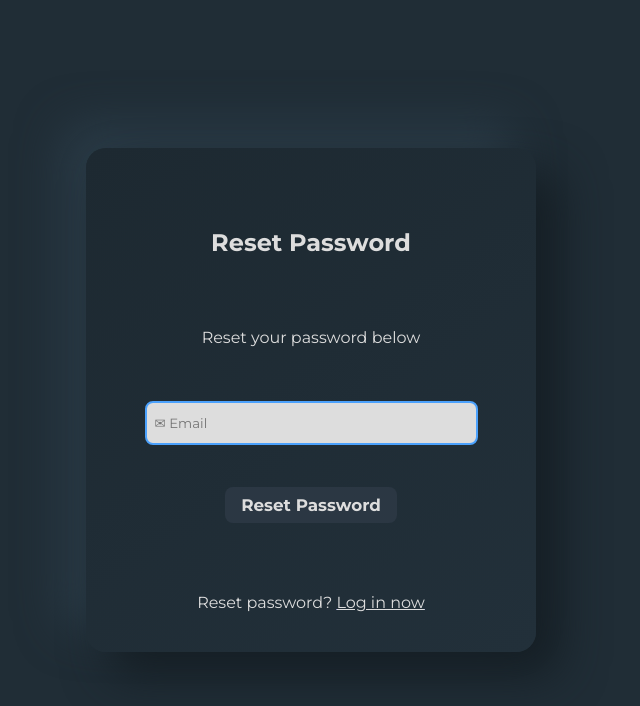
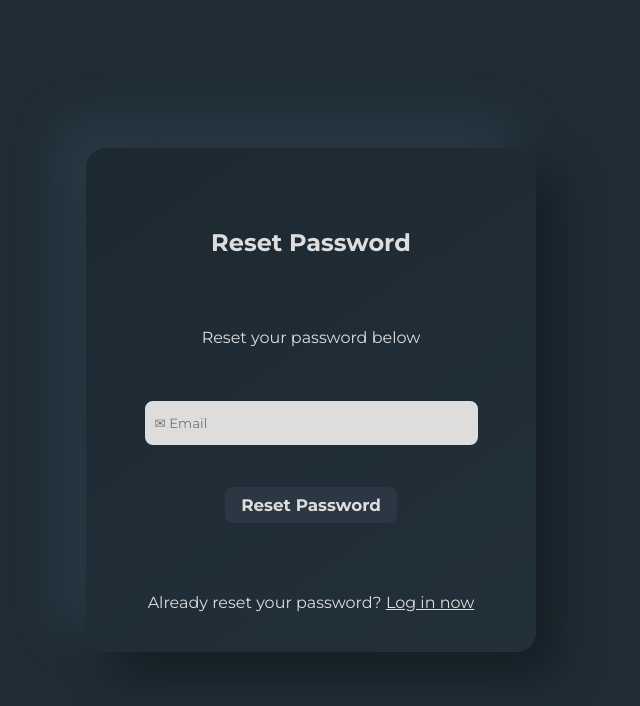
Before and after one commit to tahseenio/login-signup, a React (Create React App) app: page /forgot in a window 1280 px wide. Shown: the top 706 px of the page, without its empty margins (329-969 px from the left). Built offline with nearby package versions, Linux system fonts and the light colour scheme; no server answers.

Commit message:
changed setfocus

```diff
--- a/src/App.js
+++ b/src/App.js
@@ -11,6 +11,7 @@ const App = () => {
   // ADD USER FRIENDLY ERROR MESSAGES FOR LOGIN PAGE
   // add loading state for pie chart data fetching and home page when data is being fetched
   // add app check protection
+  // error handling for piechart set color usestates
   return (
     <div className='App'>
       <Router>
--- a/src/components/ForgotPassword.jsx
+++ b/src/components/ForgotPassword.jsx
@@ -18,14 +18,10 @@ export const ForgotPassword = () => {
   });
 
   // react-use-form
-  const { register, handleSubmit, setFocus, formState: { errors } } = useForm({
+  const { register, handleSubmit, formState: { errors } } = useForm({
     mode: "onBlur",
     resolver: yupResolver(schema)
   })
-
-  useEffect(() => {
-    setFocus('email')
-  }, [])
 
   // react-use-form submit
   const onResetSubmit = async (data) => {
@@ -52,7 +48,7 @@ export const ForgotPassword = () => {
           {errors.email?.message ? <p className='text--error'>{errors.email?.message}</p> : <p className='text--error'>&nbsp;</p>}
           <button className='button button--login'>Reset Password</button>
         </form>
-        <p className='signup__para'>Reset password? <Link to={'/login'}><span className='signup__link'>Log in now</span></Link></p>
+        <p className='signup__para'>Already reset your password? <Link to={'/login'}><span className='signup__link'>Log in now</span></Link></p>
       </section>
     </main>
   )
--- a/src/components/Register.jsx
+++ b/src/components/Register.jsx
@@ -23,14 +23,10 @@ export const Register = () => {
   });
 
   // react-hook-form
-  const { register, handleSubmit, formState: { errors }, setFocus } = useForm({
+  const { register, handleSubmit, formState: { errors } } = useForm({
     mode: "onBlur",
     resolver: yupResolver(schema)
   })
-
-  useEffect(() => {
-    setFocus('email')
-  }, [])
 
   // react-use-form submit
   const onRegisterSubmit = async (data) => {
```
